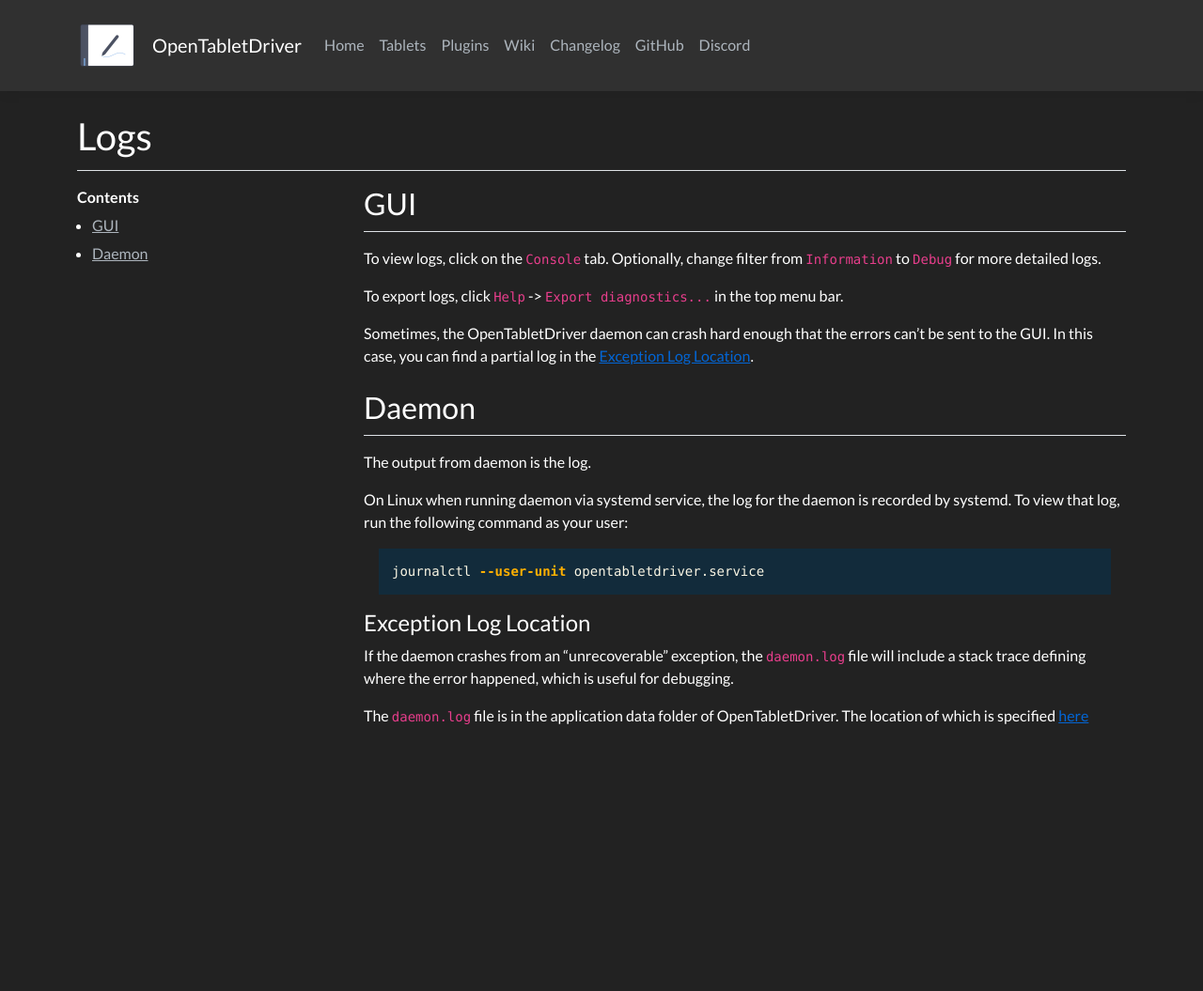
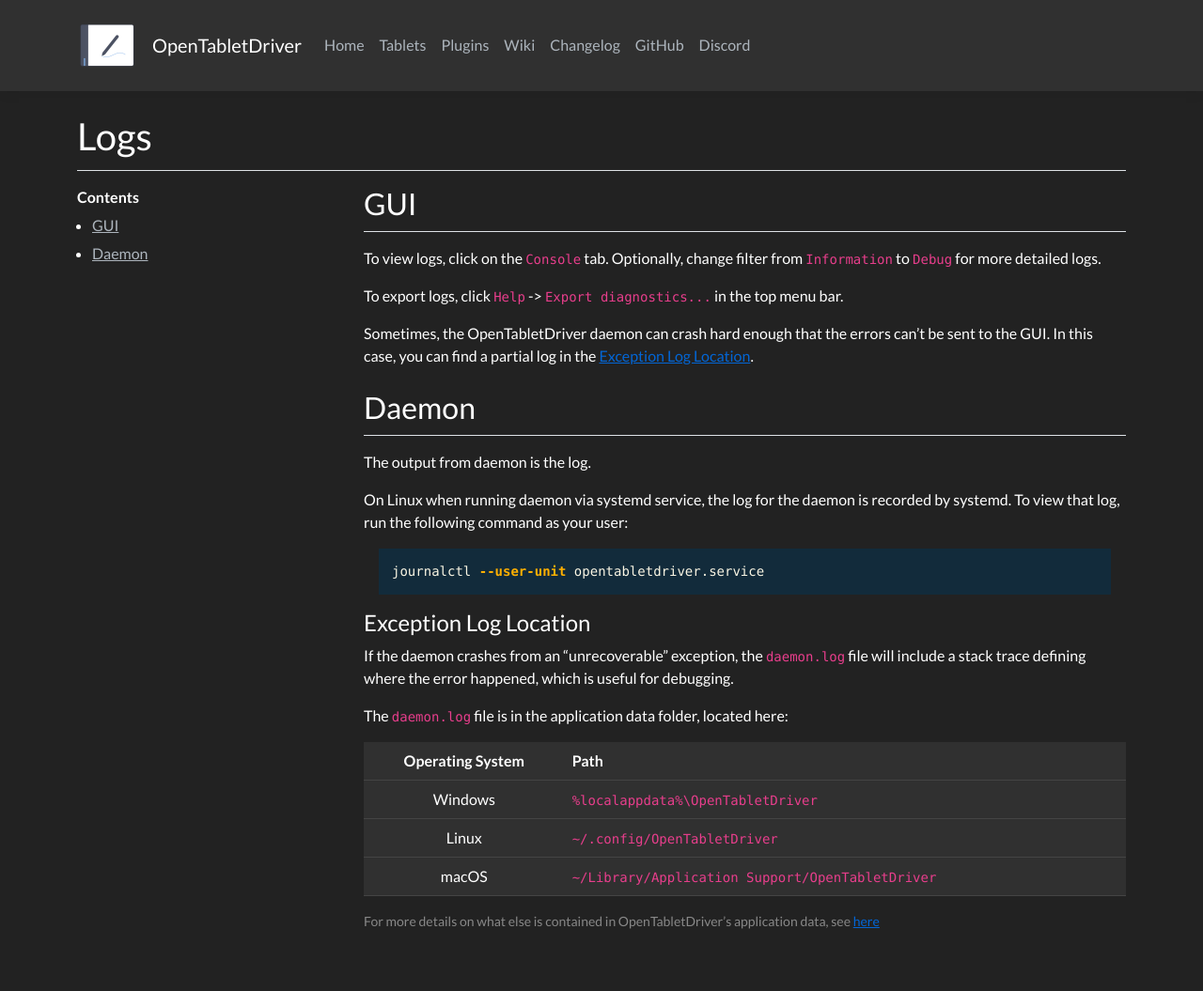
Before and after one commit to OpenTabletDriver/opentabletdriver.github.io, a Jekyll site: the page built from site/_wiki/Documentation/Logs.md, in a window 1280 px wide. Shown: the whole page at 94% size. Built offline with Jekyll 4.4.1, drawn with Linux system fonts in a browser that asks for light colours; nearby versions of some CDN libraries; comment, search, counter and statistics services are not loaded; before the commit the page ends 900 px from its top, so only the background shows below that.

Commit message:
wiki/Logs: Use appdata table include instead
It keeps the appdata link intact for the curious readers

```diff
--- a/site/_wiki/Documentation/Logs.md
+++ b/site/_wiki/Documentation/Logs.md
@@ -28,5 +28,9 @@ journalctl --user-unit opentabletdriver.service
 If the daemon crashes from an "unrecoverable" exception, the `daemon.log` file will
 include a stack trace defining where the error happened, which is useful for debugging.
 
-The `daemon.log` file is in the application data folder of OpenTabletDriver.
-The location of which is specified [here]({% link _wiki/FAQ/General.md %}#appdata)
+The `daemon.log` file is in the application data folder, located here:
+
+{% include appdata-location.md %}
+
+> For more details on what else is contained in OpenTabletDriver's application data,
+  see [here]({% link _wiki/FAQ/General.md %}#appdata)
```
